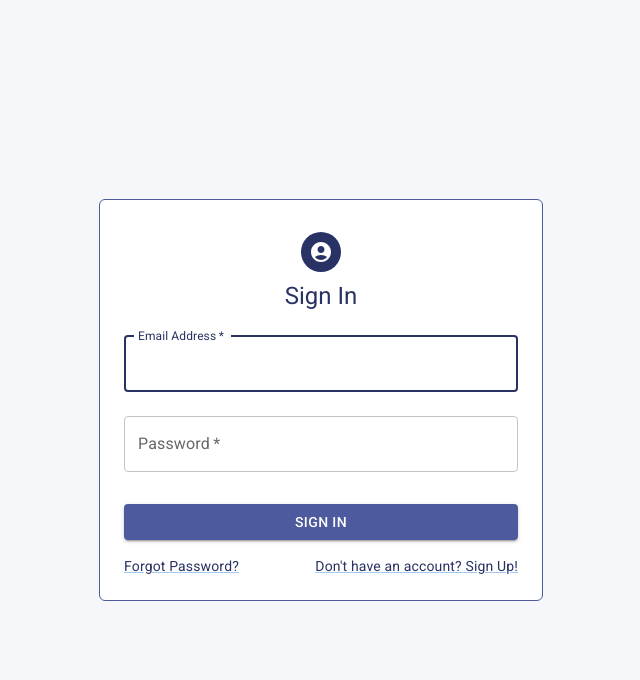
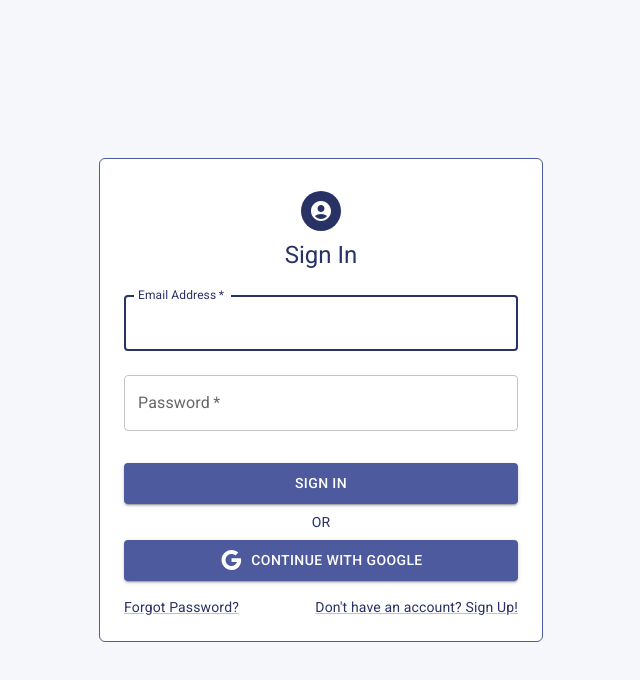
Before and after one commit to nashitshayan/quizzical, a React (Create React App) app: page / in a window 1280 px wide. Shown: the top 680 px of the page, without its empty margins (319-959 px from the left). Built offline with nearby package versions, Linux system fonts and the light colour scheme; no server answers.

Commit message:
Add google sign in btn

```diff
--- a/src/components/Auth/Login.js
+++ b/src/components/Auth/Login.js
@@ -1,17 +1,13 @@
-import * as React from 'react';
 import Avatar from '@mui/material/Avatar';
 import Button from '@mui/material/Button';
-import CssBaseline from '@mui/material/CssBaseline';
 import TextField from '@mui/material/TextField';
-import FormControlLabel from '@mui/material/FormControlLabel';
-import Checkbox from '@mui/material/Checkbox';
 import Link from '@mui/material/Link';
 import Grid from '@mui/material/Grid';
 import Box from '@mui/material/Box';
 import AccountCircleIcon from '@mui/icons-material/AccountCircle';
 import Typography from '@mui/material/Typography';
 import Container from '@mui/material/Container';
-import { createTheme, ThemeProvider } from '@mui/material/styles';
+import GoogleIcon from '@mui/icons-material/Google';
 
 function Login() {
 	const handleSubmit = () => {};
@@ -66,9 +62,24 @@ function Login() {
 						type='submit'
 						fullWidth
 						variant='contained'
-						sx={{ mt: 3, mb: 2 }}>
+						sx={{ mt: 3, mb: 1, p: 1 }}>
 						Sign In
 					</Button>
+					<Typography
+						component='p'
+						variant='body2'
+						sx={{ textAlign: 'center' }}>
+						OR
+					</Typography>
+					<Button
+						type='submit'
+						fullWidth
+						variant='contained'
+						sx={{ mt: 1, mb: 2, p: 1 }}>
+						<GoogleIcon sx={{ mr: 1 }} />
+						Continue with Google
+					</Button>
+
 					<Grid container>
 						<Grid item xs>
 							<Link href='/password-reset' variant='body2'>
```
Also changed, not shown: 1 other file (tests, documents, lock files or other folders).
